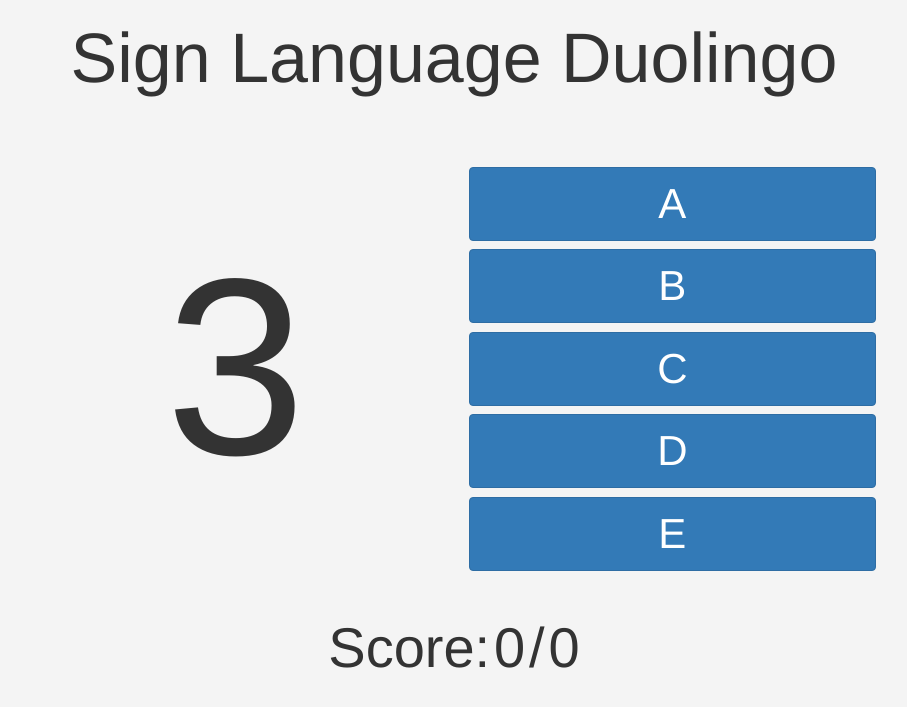
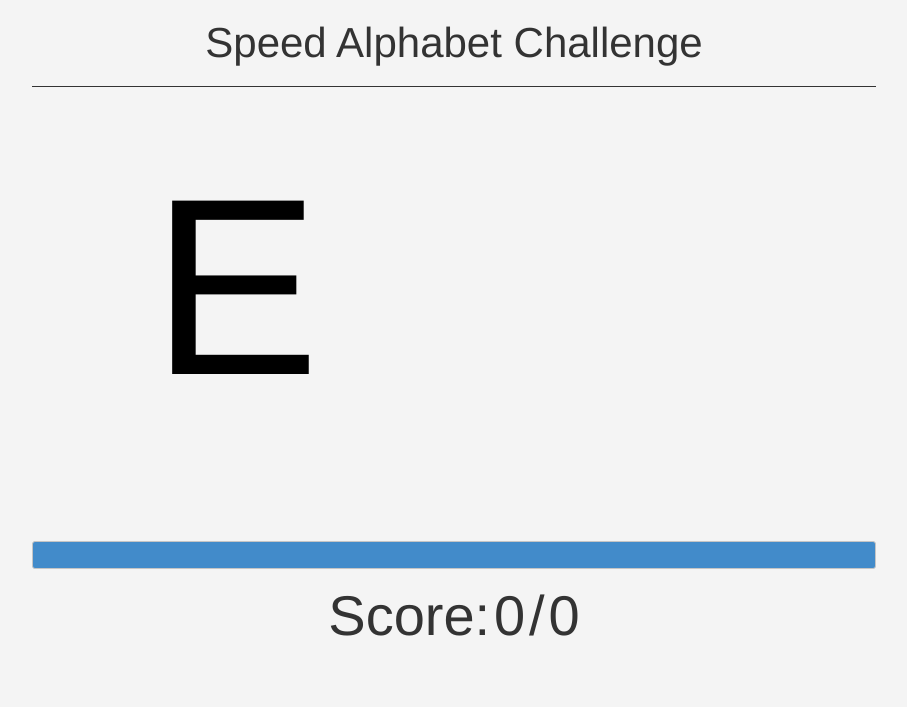
Before and after one commit to KyleJosling/Signtellect, a Flask app: page /api/page3 in a window 1280 px wide. Shown: the part 52-759 px from the top of the page, without its empty margins (186-1093 px from the left). Run offline with Flask 2, Linux system fonts and the light colour scheme; some libraries are stand-ins or nearby versions.

Commit message:
finall styling updates

```diff
--- a/public/page3/page3.html
+++ b/public/page3/page3.html
@@ -14,18 +14,21 @@
     <script src="https://code.jquery.com/ui/1.12.1/jquery-ui.js">
     </script>
     <script src="/static/page3_script.js" type="text/javascript">
+    </script><!-- reference Moment.js library -->
+
+    <script src="//cdnjs.cloudflare.com/ajax/libs/moment.js/2.7.0/moment.min.js" type="text/javascript">
     </script>
+
     <meta charset="utf-8">
     <meta content="IE=edge" http-equiv="X-UA-Compatible">
     <meta content="width=device-width, initial-scale=1" name="viewport">
-    <title>Course 3</title>
-    <!-- Bootstrap -->
-    <!--<link href="https://maxcdn.bootstrapcdn.com/bootstrap/3.3.7/css/bootstrap.min.css" rel="stylesheet">-->
+    <title>Course 3</title><!-- Bootstrap -->
     <link href="https://maxcdn.bootstrapcdn.com/bootswatch/3.3.7/sandstone/bootstrap.min.css" rel="stylesheet">
     <!--Personal CSS-->
-    <link href="/static/page3_main.css" rel="stylesheet" type="text/css">
+    <link href="/static/page2_main.css" rel="stylesheet" type="text/css">
 </head>
 <body>
+
 <div class="fluid-container">
 
     <div class = "row">
@@ -44,14 +47,16 @@
                         <li><a href="/api">Home</a></li>
                         <li><a href="page1">Course 1</a></li>
                         <li><a href="page2">Course 2</a></li>
-                        <li class='active'><a href="">Course 3</a></li>
+                        <li class ='active'><a href="page3">Course 3</a></li>
 
                     </ul>
 
                 </div>
             </nav>
 
-                <h1 class="text-center">Sign Language Duolingo</h1>
+            <h1 class="text-center">Speed Alphabet Challenge</h1>
+
+            <hr>
         </div>
 
 
@@ -64,23 +69,27 @@
         <!--Padding row-->
         <div class="col-lg-2 col-md-2 col-sm-1 col-xs-1"></div>
         <div class="col-lg-4 col-md-4 col-sm-5 col-xs-5 content">
+
             <div class="text-center" id="slide">
-                    <img id="question-image" src="">
                 <p class="text-center" id="countdown">3</p>
             </div>
+
         </div>
+
         <div class="col-lg-4 col-md-4 col-sm-5 col-xs-5 content">
+
             <!--Possibility buttons-->
             <div id="buttons">
-                    <button class="btn btn-primary" id="btn0">A</button>
-                    <button class="btn btn-primary" id="btn1">B</button>
-                    <button class="btn btn-primary" id="btn2">C</button>
-                    <button class="btn btn-primary" id="btn3">D</button>
-                    <button class="btn btn-primary" id="btn4">E</button>
+                <img id="answer-image" src=" ">
+                <p id = 'success'></p>
             </div>
-            </div><!--Padding row-->
+        </div>
+        <!--Padding row-->
         <div class="col-lg-2 col-md-2 col-sm-1 col-xs-1"></div>
     </div>
+
+
+
     <div class="row">
         <!--Padding row-->
         <div class="col-lg-2 col-md-2 col-sm-1 col-xs-1"></div><!--Padding row-->
--- a/static/page1_main.css
+++ b/static/page1_main.css
@@ -64,11 +64,11 @@ hr{
 }
 
 #go {
-    font-size:1.5em;
+    font-size:1.4em;
     margin-left: 1em;
 }
 
 #stay {
-    font-size:1.5em;
+    font-size:1.4em;
     margin-left: 1em;
 }
--- a/static/page3_main.css
+++ b/static/page3_main.css
@@ -4,8 +4,16 @@ body{
 
 
 h1{
-    font-size: 5em;
+    font-size: 3em;
     margin-bottom: 1em;
+}
+
+hr{
+    border: none;
+    height: 1px;
+    /* Set the hr color */
+    color: #333; /* old IE */
+    background-color: #333; /* Modern Browsers */
 }
 
 #slide{
@@ -48,3 +56,9 @@ h1{
     padding-top: 0.5em;
     text-align: center;
 }
+#success{
+    font-size: 18em;
+    color: green;
+    text-align: center;
+    position: absolute;
+}
--- a/static/page3_script.js
+++ b/static/page3_script.js
@@ -1,90 +1,113 @@
-/*global $*/
-/*global moment*/
-
-$(document).ready(function(){
+$(document).ready(function() {
 
 
-
-   var countDownTime = 3;
+    var countDownTime = 6;
+    var failureCount = 0;
+    var correct = " ";
     var waitTime = 2000;
-   var onCountDown = true;
-   var nextImage = "";
-   var failureTime = 3;
-   var failCount = 0;
-   var rightAnswer = 0;
-   var buttonClicked = false;
-   var correct = 0;
+    var testing = false;
+    var isPaused = false;
+    var scored = 0;
     var incorrect = 0;
 
     //returns random letter
-   function randomLetter(){
-        var n = Math.floor(Math.random()*26);
-        var character =  String.fromCharCode(65 + n);
-        return character;
-    }
-
-    //loads new random image
-    function newNumber(randomLetter) {
-        $('#countdown').html('');
-        $('#countdown').append(randomLetter);
-        $('#countdown').css('color', 'black');
-    }
-
-   function answerimage(letter){
-      $("#question-image").attr("src","/public/images/sign_letters_answers/Sign_Language_with_"+letter+".png");
-   }
-
-   function moveProgressBar(progress){
-    $( "#progressbar" ).progressbar({value: progress});
+    function randomLetter() {
+        var n = Math.floor(Math.random() * 26)
+        correct = String.fromCharCode(65 + n);
     }
 
     function reset(){
-      $(".btn").removeClass("btn-success btn-danger").addClass("btn-primary");
-      $("#question-image").css('border-color', 'black');
-      countDownTime = pictureCountDownTime;
-      buttonClicked = false;
+        failureCount = 0;
+        updateScore();
+        randomLetter();
+        $("#countdown").html(' ');
+        $("#countdown").append(correct);
+        $("#answer-image").hide();
+        countDownTime = 5;
+
     }
+
+    function answerImage() {
+        $("#answer-image").attr("src", "/static/images/sign_letters/Sign_Language_" + correct + ".png");
+        $("#answer-image").show();
+    }
+
+    function moveProgressBar(progress) {
+        $("#progressbar").progressbar({value: progress});
+    }
+
 
     //main countdown function
 
-   function updateScore(){
+    function updateScore() {
         $('#correct').html('');
         $('#correct').append(correct);
         $('#total').html('');
-      $('#total').append(correct+incorrect);
+        $('#total').append(scored + incorrect);
 
     }
 
 
-   });
+    function countDown() {
+        countDownTime = countDownTime - 1;
+        moveProgressBar(countDownTime*10);
 
-    function countDown() {
-        if(countDownTime >= 0 && onCountDown) {
+        if (countDownTime >= 0 && testing == false) {
             $("#countdown").html('');
             $("#countdown").append(countDownTime);
+
+            if (countDownTime == 0) {
+                testing = true;
+                randomLetter();
+                $("#countdown").html(' ');
+                $("#countdown").append(correct);
+                countDownTime = 5;
             }
-
-        if(countDownTime == 0){
-            //restart the python reading function
-            $("#messages").html('Try Again');
 
         }
 
-        countDownTime = countDownTime-1;
+        if (countDownTime == 0 && testing == true) {
+            //restart the python reading function
+            //callReader();
+            failureCount = failureCount + 1;
+
+                //reset count, give answer, and display next image
+                //display old answer image for 2 seconds
+                answerImage();
+
+                setTimeout(function () {
+                    reset()
+                }, waitTime);
+                incorrect = incorrect+1;
+                failureCount = 0;
+                countDownTime = 3;
+            }
         }
 
-    function callReader(){
+
+    function callReader() {
         $.ajax({
             type: "GET",
             url: "localhost:8080/currently",
-            success: comapare
+            success: compare
         })
     }
 
-    function compare(response){
-        response = response.parese
+    function compare(response) {
+        var attempt = response.symbol;
+
+        if (attempt == correct) {
+            $("#answer-image").attr('src', "/static/images/sign_letters/Sign_Language_" + correct + ".png");
+            $("#success").append("CORRECT");
+            scored = scored+1;
+            reset();
+        }
     }
 
 
+    var interval = setInterval(function () {
+        countDown()
+    }, 1000);
 
-   var interval = setInterval(function(){countdown()}, 1000);
+    var getLetter = setInterval(function(){callReader()}, 25);
+});
```
Lines whose indentation alone changed are shown as unchanged.
